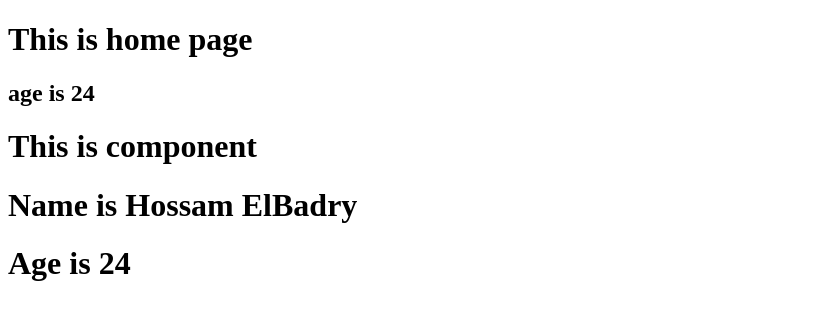
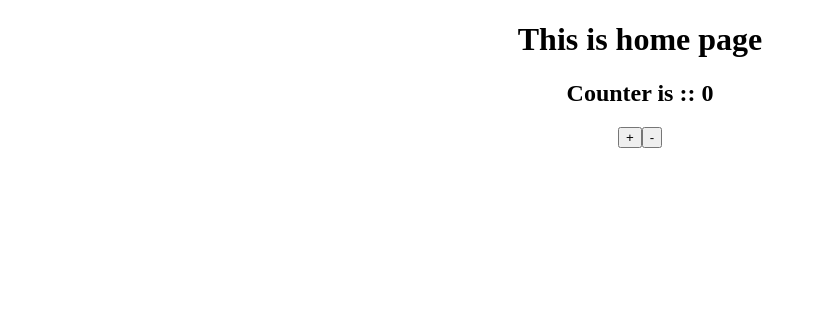
Before and after one commit to hossam2000ayman/composition-api-beginning, a Vue app: page / in a window 1280 px wide. Shown: the top 320 px of the page, without its empty margins (0-817 px from the left). Built offline with nearby package versions, Linux system fonts and the light colour scheme.

Commit message:
finish part 5 mixins

```diff
--- a/src/components/MyComponent.vue
+++ b/src/components/MyComponent.vue
@@ -1,15 +1,7 @@
 <template>
   <div class="component">
     <h1>This is component</h1>
-    <h1>Name is {{ props.userName }}</h1>
-    <h1>Age is {{ props.userAge }}</h1>
   </div>
 </template>
 
-<script setup>
-import { defineProps } from "vue";
-const props = defineProps({
-  userName: { type: String, required: true },
-  userAge: { type: Number, required: true },
-});
-</script>
+<script setup></script>
--- /dev/null
+++ b/src/mixins/counter-mixins.js
@@ -0,0 +1,22 @@
+import { ref } from "vue";
+
+const counterFunction = () => {
+  //Data fields
+  const counter = ref(0);
+
+  //Methods
+  const increment = () => {
+    counter.value++;
+  };
+  const decrement = () => {
+    if (counter.value > 0) {
+      counter.value--;
+    }
+  };
+
+  //Return values
+  return { counter, increment, decrement };
+};
+
+//export the counter function
+export default counterFunction;
--- a/src/view/HomePage.vue
+++ b/src/view/HomePage.vue
@@ -1,111 +1,19 @@
 <template>
   <div class="home">
     <h1>This is home page</h1>
-    <!-- <h2>My name is {{ firstName }} {{ lastName }}</h2> -->
-    <h2>age is {{ age }}</h2>
-    <!-- <h2>isActive :: {{ isActive }}</h2> -->
-
-    <!-- <h1> -->
-    <!-- There is a user called {{ userObject.name }} his age is -->
-    <!-- {{ userObject.age }} -->
-    <!-- </h1> -->
-    <!-- <h1 v-for="(x, key) in myArr" :key="key">number {{ x }}</h1> -->
-    <!-- <button @click="increaseAge">Increase Age</button> -->
-
-    <!-- <br /> -->
-    <!-- <br /> -->
-    <!-- <br /> -->
-    <!-- <h3>Computed Message is ::</h3> -->
-    <!-- <h3 ref="welcomeUserRef">{{ welcomeUser }}</h3> -->
-
-    <!-- <br /> -->
-    <!-- <br /> -->
-    <!-- <br /> -->
-    <!-- <h1>Computed Age is ::</h1> -->
-    <!-- <h1>{{ afterYears }}</h1> -->
-
-    <MyComponent :userName="name" :userAge="age" />
+    <h2>Counter is :: {{ counter }}</h2>
+    <button @click="increment">+</button>
+    <button @click="decrement">-</button>
   </div>
 </template>
 
-<!-- this is combination between option apis and composition api -->
-<!-- <script>
-export default {
-  //options api
-  data() {
-    return {
-      name: "Hossam",
-    };
-  },
+<script setup>
+import counterFunction from "@/mixins/counter-mixins.js";
+const { counter, increment, decrement } = counterFunction();
+</script>
 
-  methods: {},
-
-  computed: {},
-
-  watch: {},
-
-  // one of option api can access on composition api like "setup"
-  setup() {
-    const lastName = "AlBadry";
-
-    return { lastName };
-  },
-};
-</script> -->
-
-<!-- what will be the case of using only composition api using "setup" in script tag -->
-
-<script setup>
-import { ref } from "vue";
-import MyComponent from "@/components/MyComponent.vue";
-//ref can be used within any datatypes (reference datatypes) (primitive datatypes)
-//reactive can be used only on reference data types which are object and array
-
-// normal fixed variables declared in javascript
-// const firstName = "Hossam";
-// const lastName = "ElBadry";
-
-//how to declare reactive data --->>>> through function called "ref", "reactive"
-// const firstName = ref("Hossam");
-// const lastName = ref("ElBadry");
-
-// const isActive = ref(true);
-
-// const userObject = ref({
-//   name: "Samy Mohamed",
-//   age: 25,
-// });
-
-// const myArr = ref([1, 2, 3]);
-
-//lesson 2
-// function increaseAge() {
-//   //age = ref(24) so age is object of ref
-//   age.value++;
-// }
-
-//lesson 3
-const name = ref("Hossam ElBadry");
-const age = ref(24);
-
-// const welcomeUser = computed(() => {
-//   return `Hello ${name.value}, Your age is ${age.value}`;
-// });
-
-// const afterYears = computed(() => {
-//   return (
-//     `Hey, ${name.value} your age will be ${age.value + 5} after ` +
-//     `5 years old`
-//   );
-// });
-
-//lesson 4
-//before mounted declare this variable
-// const welcomeUserRef = ref(null);
-
-// setTimeout(() => {
-//   console.log(welcomeUserRef.value);
-// }, 2000);
-
-//lesson 5
-</script>
+<style scoped>
+.home {
+  text-align: center;
+}
+</style>
```
